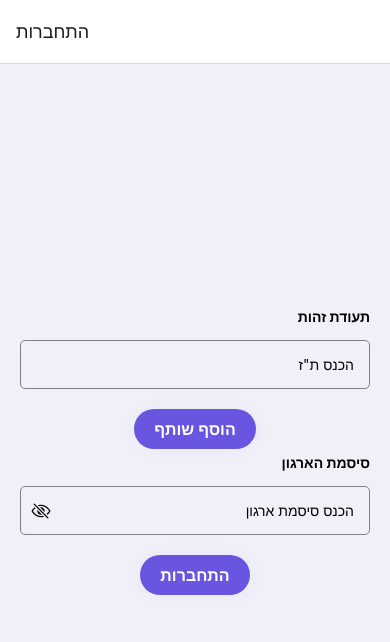
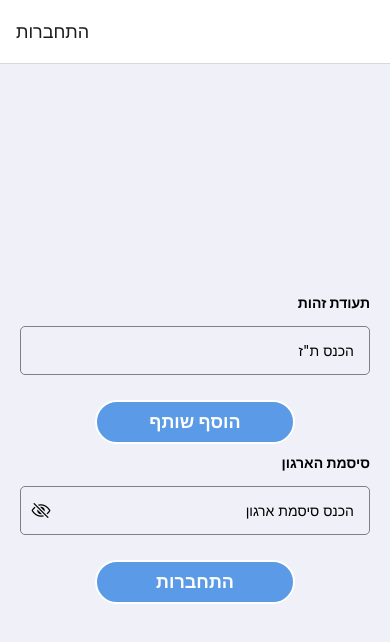
Before and after one commit to Ravidi22/Donations, a React Native app: screen / in a window 390 px wide. Shown: the top 642 px of the page. Built offline with nearby package versions, Linux system fonts and the light colour scheme.

Commit message:
added address list in route tab

```diff
--- a/component/AddAddressModal.jsx
+++ b/component/AddAddressModal.jsx
@@ -1,12 +1,21 @@
 import { StyleSheet, View, Text, Modal } from "react-native";
-import Button from "./Basic/Button";
+import { Button, Icon } from "@rneui/themed";
 
 export const AddAddressModal = ({ isOpen, setIsOpen }) => {
   return (
     <Modal animationType="slide" transparent={false} visible={isOpen}>
       <View style={styles.modalView}>
-        <Text style={styles.modalText}>This is the modal content</Text>
-        <Button label="Close" handlePress={() => setIsOpen(false)} />
+        <View style={styles.TopView}>
+          <Text style={styles.TextStyle}> הוספת כתובת</Text>
+          <Icon
+            name="arrow-right"
+            type="font-awesome"
+            color="rgba(90, 154, 230, 1)"
+            onPress={() => setIsOpen(false)}
+          />
+        </View>
+        <View style={styles.modalView}></View>
+        <View style={styles.modalView}></View>
       </View>
     </Modal>
   );
@@ -18,10 +27,24 @@ const styles = StyleSheet.create({
     display: "flex",
     flexDirection: "column",
     alignItems: "center",
+    backgroundColor: "#EFF0F8",
     justifyContent: "center",
   },
-  modalText: {
-    marginBottom: 15,
-    textAlign: "center",
+  TopView: {
+    flex: 1,
+    display: "flex",
+    flexDirection: "row",
+    alignItems: "center",
+    justifyContent: "space-evenly",
+  },
+  TextStyle: {
+    fontSize: "20rem",
+  },
+  buttonStyle: {
+    backgroundColor: "rgba(90, 154, 230, 1)",
+    borderWidth: 2,
+    padding: 10,
+    borderColor: "white",
+    borderRadius: 30,
   },
 });
--- a/navigation/login/Login.jsx
+++ b/navigation/login/Login.jsx
@@ -6,7 +6,7 @@ import {
   Platform,
 } from "react-native";
 import { TextInput, TextInputWithIcon } from "../../component/Basic/TextInput";
-import Button from "../../component/Basic/Button";
+import { Button } from "@rneui/themed";
 import Alert from "../../component/Basic/Alert";
 
 const LoginScreen = ({ navigation }) => {
@@ -76,7 +76,17 @@ const LoginScreen = ({ navigation }) => {
           />
         ))}
 
-        <Button label="הוסף שותף" handlePress={addPartnerIdInput} />
+        <Button
+          title="הוסף שותף"
+          buttonStyle={styles.buttonStyle}
+          containerStyle={{
+            width: 200,
+            marginHorizontal: 50,
+            marginVertical: 10,
+          }}
+          onPress={addPartnerIdInput}
+          titleStyle={{ fontWeight: "bold" }}
+        />
 
         <TextInputWithIcon
           label={"סיסמת הארגון"}
@@ -89,7 +99,17 @@ const LoginScreen = ({ navigation }) => {
           iconColor={"black"}
         />
 
-        <Button label="התחברות" handlePress={handleLogin} />
+        <Button
+          title="התחברות"
+          buttonStyle={styles.buttonStyle}
+          containerStyle={{
+            width: 200,
+            marginHorizontal: 50,
+            marginVertical: 10,
+          }}
+          onPress={handleLogin}
+          titleStyle={{ fontWeight: "bold" }}
+        />
       </ScrollView>
     </KeyboardAvoidingView>
   );
@@ -107,6 +127,12 @@ const styles = StyleSheet.create({
     justifyContent: "center",
     padding: 10,
   },
+  buttonStyle: {
+    backgroundColor: "rgba(90, 154, 230, 1)",
+    borderWidth: 2,
+    borderColor: "white",
+    borderRadius: 30,
+  },
 });
 
 export default LoginScreen;
--- a/navigation/screens/map/sections/MapContainer.jsx
+++ b/navigation/screens/map/sections/MapContainer.jsx
@@ -1,7 +1,7 @@
 import React, { useState, useEffect, useRef } from "react";
 import { StyleSheet, View } from "react-native";
 import MapView from "react-native-maps";
-import Button from "../../../../component/Basic/Button";
+import { Button } from "@rneui/themed";
 import { AddAddressModal } from "../../../../component/AddAddressModal";
 
 import * as Location from "expo-location";
@@ -63,9 +63,24 @@ const MapContainer = () => {
         showsUserLocation={true}
       />
 
-      <View style={{ position: "absolute", right: 20, bottom: 20 }}>
-        <Button label={"הוספת כתובת"} handlePress={OpenModal} />
-      </View>
+      <Button
+        title="הוסף כתובת"
+        icon={{
+          name: "map-marker",
+          type: "font-awesome",
+          size: 15,
+          color: "white",
+        }}
+        iconContainerStyle={{ padding: 5 }}
+        buttonStyle={styles.buttonStyle}
+        containerStyle={{
+          position: "absolute",
+          right: 20,
+          bottom: 20,
+        }}
+        onPress={OpenModal}
+        titleStyle={{ fontWeight: "bold" }}
+      />
 
       <ZoomInOut mapRef={mapRef} />
 
@@ -82,6 +97,13 @@ const styles = StyleSheet.create({
     width: "100%",
     height: "100%",
   },
+  buttonStyle: {
+    backgroundColor: "rgba(90, 154, 230, 1)",
+    borderWidth: 2,
+    padding: 10,
+    borderColor: "white",
+    borderRadius: 30,
+  },
 });
 
 export default MapContainer;
--- a/navigation/screens/personal-details/PersonalTab.jsx
+++ b/navigation/screens/personal-details/PersonalTab.jsx
@@ -1,11 +1,20 @@
 import React from "react";
 import { View, StyleSheet } from "react-native";
-import Avatar from "../../../component/Basic/Avatar";
+import { Avatar } from "@rneui/themed";
 
 const PersonalDetailsTab = () => {
   return (
     <View style={styles.container}>
-      <Avatar image={require("../../../assets/personal.png")} size={100} />
+      <Avatar
+        size={64}
+        rounded
+        icon={{
+          name: "settings",
+          type: "material",
+          color: "black",
+        }}
+        containerStyle={{ backgroundColor: "#6733b9" }}
+      />
     </View>
   );
 };
--- a/navigation/screens/route/RouteTab.jsx
+++ b/navigation/screens/route/RouteTab.jsx
@@ -1,10 +1,23 @@
 import React from "react";
-import { View, Text, StyleSheet } from "react-native";
+import { View, StyleSheet } from "react-native";
+import LocationsTable from "./sections/LocationsTable";
+import { Button } from "@rneui/themed";
 
 const RouteTab = () => {
   return (
-    <View style={{ flex: 1, justifyContent: "center", alignItems: "center" }}>
-      <Text>Route Tab</Text>
+    <View style={styles.container}>
+      <Button
+        title="נתיב חדש"
+        buttonStyle={styles.buttonStyle}
+        containerStyle={{
+          width: 200,
+          marginHorizontal: 50,
+          marginVertical: 10,
+        }}
+        onPress={() => {}}
+        titleStyle={{ fontWeight: "bold" }}
+      />
+      <LocationsTable />
     </View>
   );
 };
@@ -14,5 +27,11 @@ const styles = StyleSheet.create({
     flex: 1,
     backgroundColor: "#EFF0F8",
   },
+  buttonStyle: {
+    backgroundColor: "rgba(90, 154, 230, 1)",
+    borderWidth: 2,
+    borderColor: "white",
+    borderRadius: 30,
+  },
 });
 export default RouteTab;
--- /dev/null
+++ b/navigation/screens/route/sections/AddressDetails.jsx
@@ -0,0 +1,26 @@
+import React from "react";
+import { View, Text, StyleSheet } from "react-native";
+
+const AddressDetails = ({ details }) => {
+  return (
+    <View style={styles.container}>
+      <Text style={styles.text}>Floor: {details.Floor}</Text>
+      <Text style={styles.text}>Remark: {details.Remark}</Text>
+    </View>
+  );
+};
+
+const styles = StyleSheet.create({
+  container: {
+    padding: 10,
+    backgroundColor: "#f2f2f2",
+    borderBottomWidth: 1,
+    borderColor: "#ddd",
+  },
+  text: {
+    fontSize: 16,
+    marginBottom: 5,
+  },
+});
+
+export default AddressDetails;
--- /dev/null
+++ b/navigation/screens/route/sections/LocationsTable.jsx
@@ -0,0 +1,93 @@
+import React, { useState } from "react";
+import { View, StyleSheet } from "react-native";
+import { ListItem, Icon, lightColors } from "@rneui/themed";
+import AddressDetails from "./AddressDetails";
+const list = [
+  {
+    FirstName: "דני",
+    LastName: "רביד",
+    Address: "האלמוגים 24",
+    Floor: 0,
+    Remark: "שער סגור לבוא מסביב",
+  },
+  {
+    FirstName: "איתי",
+    LastName: "לוי",
+    Address: "רוטשילד 10",
+    Floor: 2,
+    Remark: "בינה 4, דלת אחורית",
+  },
+  {
+    FirstName: "שירה",
+    LastName: "כהן",
+    Address: "הנביאים 5",
+    Floor: 3,
+    Remark: "קוד לדלת 1234",
+  },
+  {
+    FirstName: "יוסי",
+    LastName: "מזרחי",
+    Address: "בן גוריון 7",
+    Floor: 1,
+    Remark: "להשאיר מתחת לשטיח",
+  },
+  {
+    FirstName: "תמר",
+    LastName: "גולן",
+    Address: "הברזל 34",
+    Floor: 4,
+    Remark: "לצלצל פעמיים",
+  },
+];
+
+const LocationsTable = () => {
+  const [expandedId, setExpandedId] = useState(null);
+
+  const toggleAccordion = (index) => {
+    setExpandedId(expandedId === index ? null : index);
+  };
+  return (
+    <View style={styles.container}>
+      <View style={styles.list}>
+        {list.map((address, index) => {
+          return (
+            <ListItem.Accordion
+              bottomDivider
+              key={index}
+              style={{ direction: "rtl" }}
+              content={
+                <>
+                  <Icon
+                    name="place"
+                    style={{ paddingHorizontal: 5 }}
+                    size={30}
+                  />
+                  <ListItem.Content>
+                    <ListItem.Title>{`${address.FirstName} ${address.LastName}`}</ListItem.Title>
+                    <ListItem.Subtitle>{address.Address}</ListItem.Subtitle>
+                  </ListItem.Content>
+                </>
+              }
+              isExpanded={expandedId === index}
+              onPress={() => toggleAccordion(index)}
+            >
+              <AddressDetails details={address} />
+            </ListItem.Accordion>
+          );
+        })}
+      </View>
+    </View>
+  );
+};
+
+const styles = StyleSheet.create({
+  container: {
+    flex: 1,
+  },
+  list: {
+    marginTop: 20,
+    borderTopWidth: 1,
+    borderColor: lightColors.greyOutline,
+  },
+});
+export default LocationsTable;
```
Also changed, not shown: package.json (+7 -4 lines), 1 other file (tests, documents, lock files or other folders).
